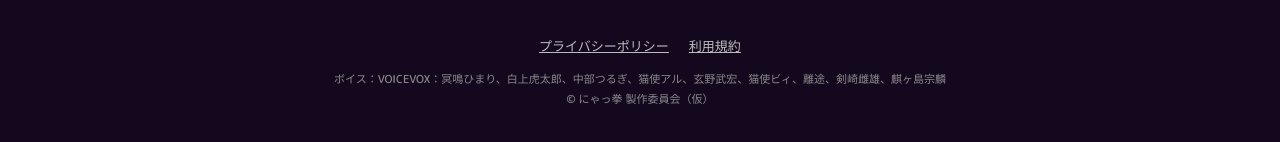
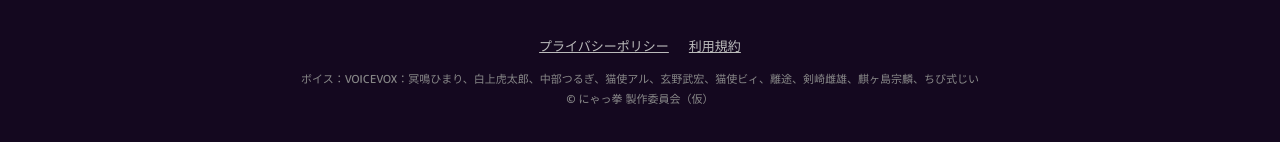
Before and after one commit to tttu732/NYAKKEN, a plain HTML site: page index.html in a window 1280 px wide. Shown: the part 5951-6093 px from the top of the page. Drawn offline with Linux system fonts and the light colour scheme; a web font is replaced by a local one.

Commit message:
Update index.html

```diff
--- a/index.html
+++ b/index.html
@@ -133,7 +133,7 @@ footer{text-align:center;padding:40px 20px;font-size:13px;color:#bbb;border-top:
 </section>
 
 <footer><div><a href="https://tttu732.github.io/NYAKKEN/privacy.html">プライバシーポリシー</a><a href="https://tttu732.github.io/NYAKKEN/terms.html">利用規約</a></div>
-<div class="cr">ボイス：VOICEVOX：冥鳴ひまり、白上虎太郎、中部つるぎ、猫使アル、玄野武宏、猫使ビィ、離途、剣崎雌雄、麒ヶ島宗麟<br>© にゃっ拳 製作委員会（仮）</div></footer>
+<div class="cr">ボイス：VOICEVOX：冥鳴ひまり、白上虎太郎、中部つるぎ、猫使アル、玄野武宏、猫使ビィ、離途、剣崎雌雄、麒ヶ島宗麟、ちび式じい<br>© にゃっ拳 製作委員会（仮）</div></footer>
 <script>
 const APP_STORE_URL='';// 公開後に App Store のURLを入れる
 if(APP_STORE_URL)document.querySelectorAll('.badge').forEach(a=>a.href=APP_STORE_URL);
```
